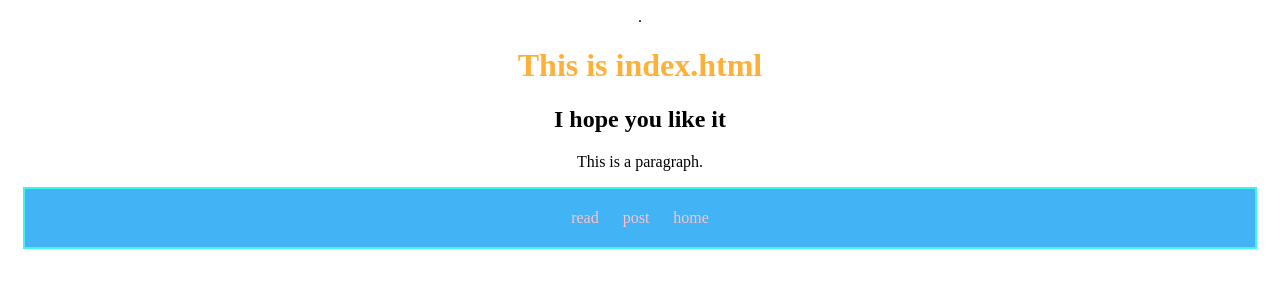
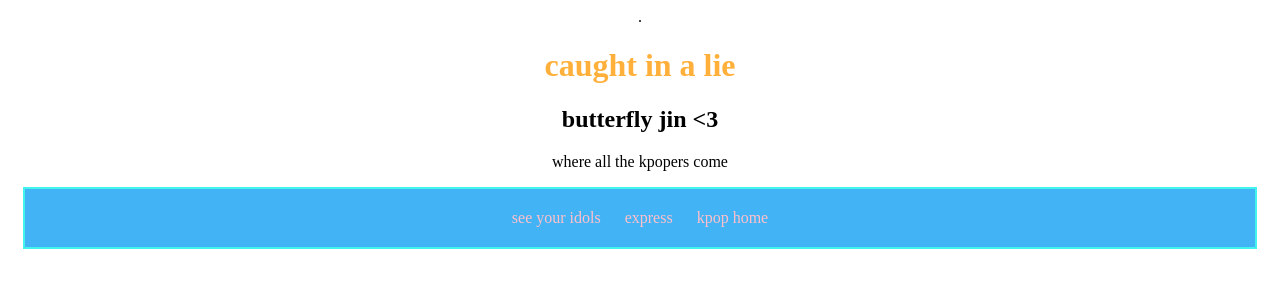
Before and after one commit to girlcodeakl/otahuhu2017, a plain HTML site: page public/index.html in a window 1280 px wide. Drawn offline with Linux system fonts and the light colour scheme.

Commit message:
text
kpop text

```diff
--- a/public/index.html
+++ b/public/index.html
@@ -2,19 +2,20 @@
 <!DOCTYPE html>
 <html>
 <head>
+      <title>kpop home</title>
 <form class="myform">.
   <link rel="stylesheet" href="style.css">
 </head>
 <body>
 
 
-  <h1>This is index.html</h1>
-  <h2>I hope you like it</h2>
-  <p>This is a paragraph.</p>
+  <h1>caught in a lie</h1>
+  <h2>butterfly jin <3</h2>
+  <p>where all the kpopers come</p>
   <div class="navbar">
-    <a href="feed.html">read </a>
-    <a href="post.html">post</a>
-    <a href="index.html"> home</a>
+    <a href="feed.html">see your idols</a>
+    <a href="post.html">express</a>
+    <a href="index.html">kpop home</a>
   </div>
 
 </body>
```
Also changed, not shown: public/feed.html (+5 -5 lines), public/post.html (+8 -8 lines).
